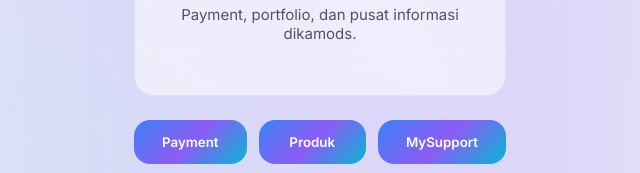
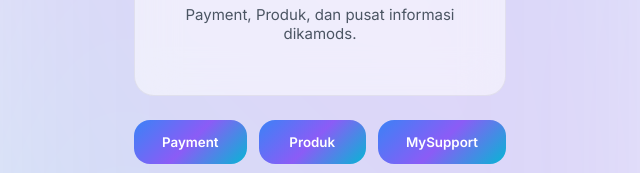
Before and after one commit to Zannnn-Dev/dikamods-vip, a plain HTML site: page index.html in a window 1280 px wide. Shown: the part 394-567 px from the top of the page, 320-960 px from the left. Drawn offline with Linux system fonts and the light colour scheme.

Commit message:
index.html

```diff
--- a/index.html
+++ b/index.html
@@ -2,7 +2,7 @@
 <html lang="id">
 <head>
 <meta charset="UTF-8">
-<title>Dika - Payment & Portfolio</title>
+<title>Dika - Payment & WebStore</title>
 <meta name="viewport" content="width=device-width, initial-scale=1">
 <link rel="preconnect" href="https://fonts.googleapis.com">
 <link rel="preconnect" href="https://fonts.gstatic.com" crossorigin>
@@ -239,7 +239,7 @@ background:var(--brand);color:#fff;cursor:pointer;transition:transform .2s}
     <div class="glass-card">
       <img src="https://raw.githubusercontent.com/NdikzDatabase/Database/main/Database/1756260842512-hihh6v.jpg" alt="Logo Dika" class="logo">
       <h1>Hello, have a nice day!<br>Selamat datang di website dika</h1>
-      <p>Payment, portfolio, dan pusat informasi dikamods.</p>
+      <p>Payment, Produk, dan pusat informasi dikamods.</p>
     </div>
     <div class="bottom-bar">
       <button class="btn" onclick="toPage('payment')">Payment</button>
```
